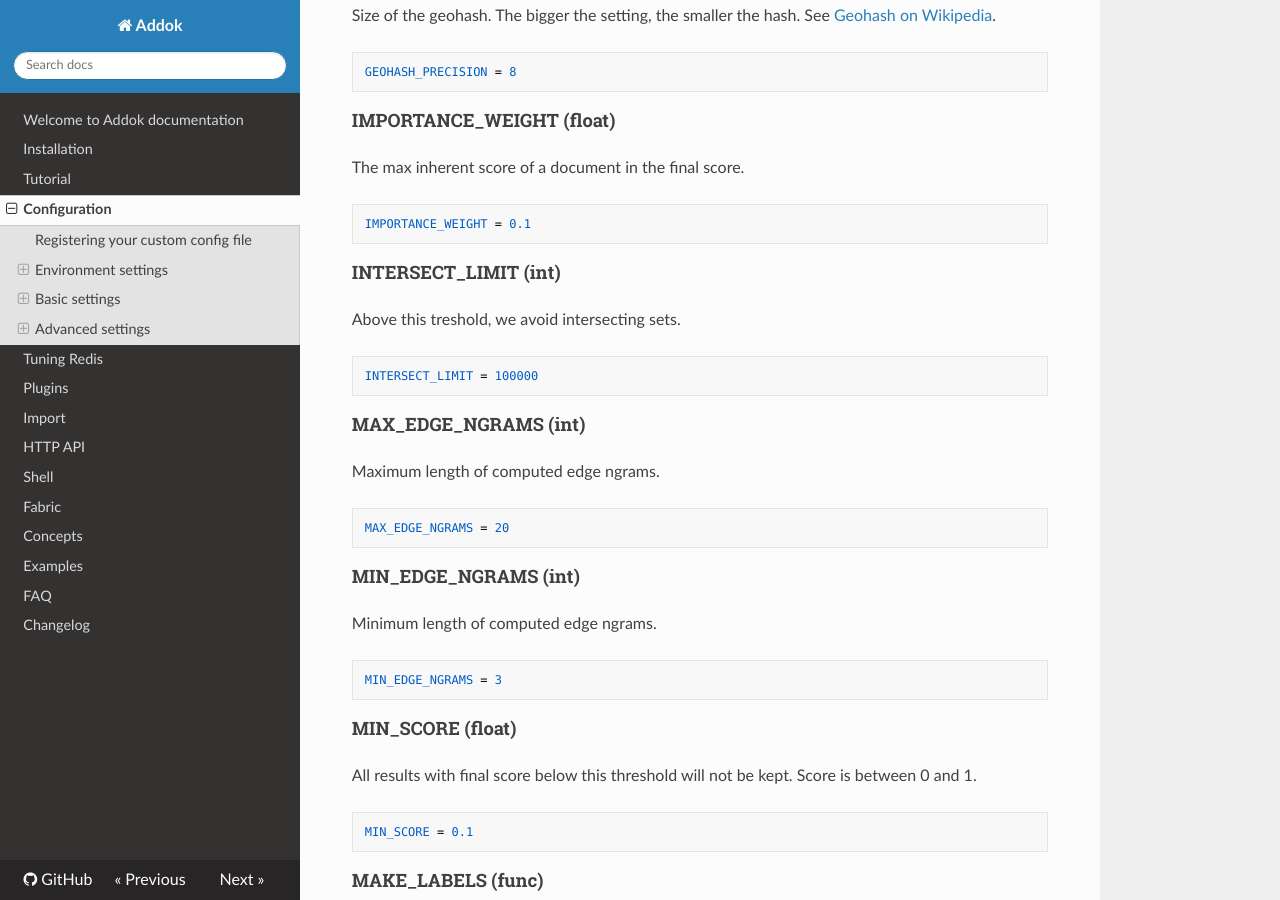
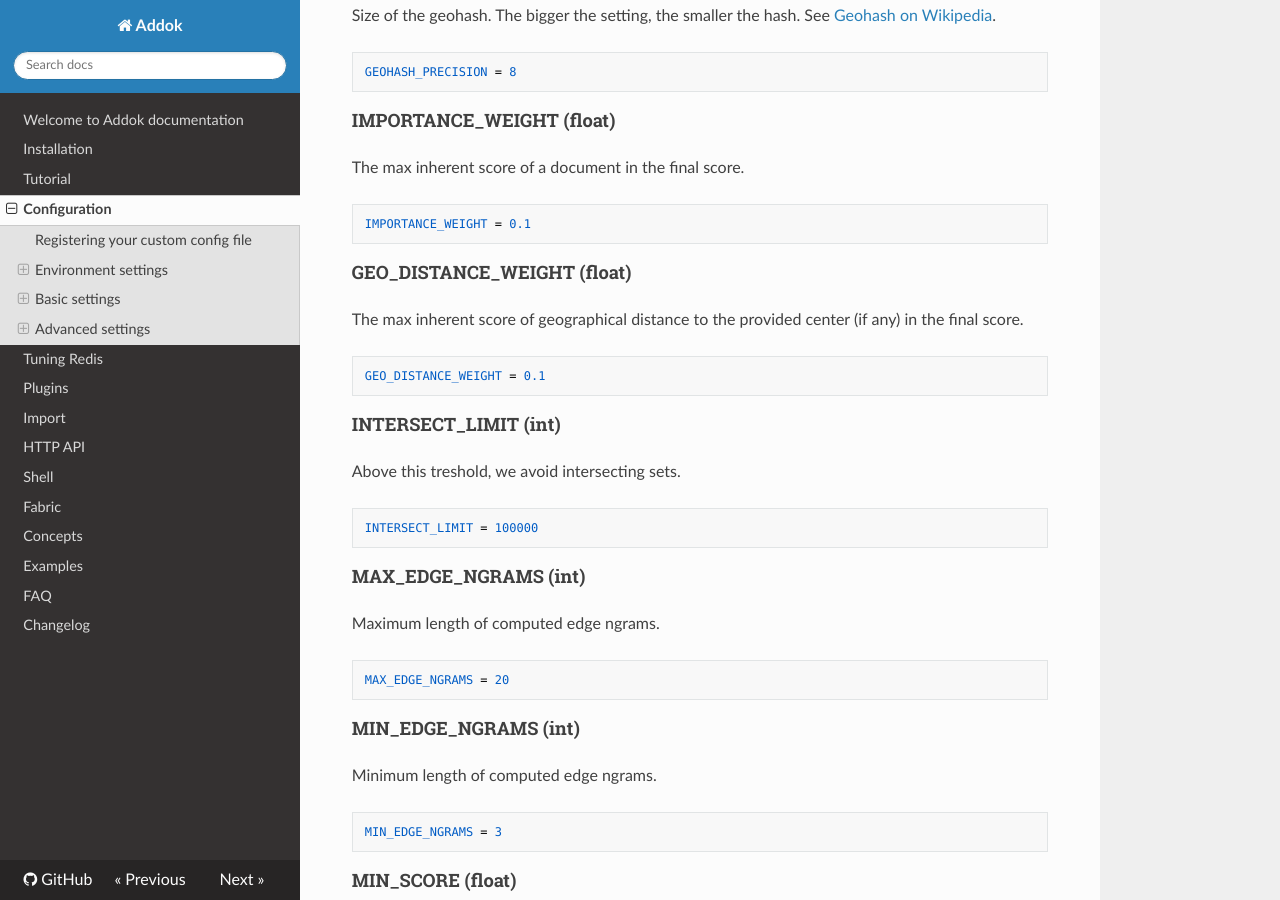
Before and after one commit to addok/addok, an MkDocs documentation site: the page built from docs/config.md, in a window 1280 px wide and 900 px high, scrolled down 6009 px. Built offline with MkDocs 1.6.1, drawn with Linux system fonts in a browser that asks for light colours; nearby versions of some CDN libraries; old or Windows-style settings are respelled for this version of MkDocs.

Commit message:
Add GEO_DISTANCE_WEIGHT to documentation

```diff
--- a/docs/config.md
+++ b/docs/config.md
@@ -259,6 +259,11 @@ The max inherent score of a document in the final score.
 
     IMPORTANCE_WEIGHT = 0.1
 
+#### GEO_DISTANCE_WEIGHT (float)
+The max inherent score of geographical distance to the provided center (if any) in the final score.
+
+    GEO_DISTANCE_WEIGHT = 0.1
+
 #### INTERSECT_LIMIT (int)
 Above this treshold, we avoid intersecting sets.
 
```
